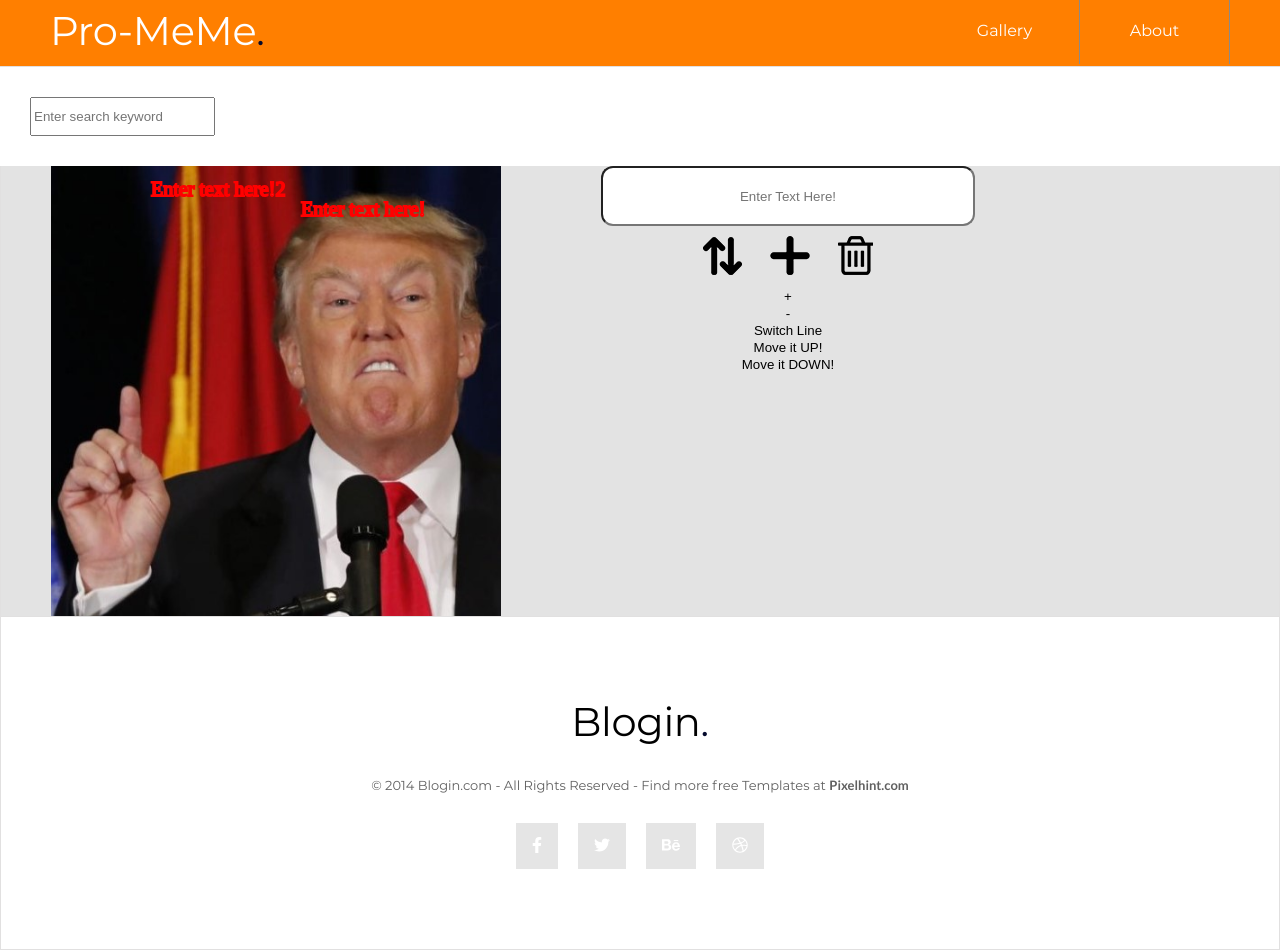
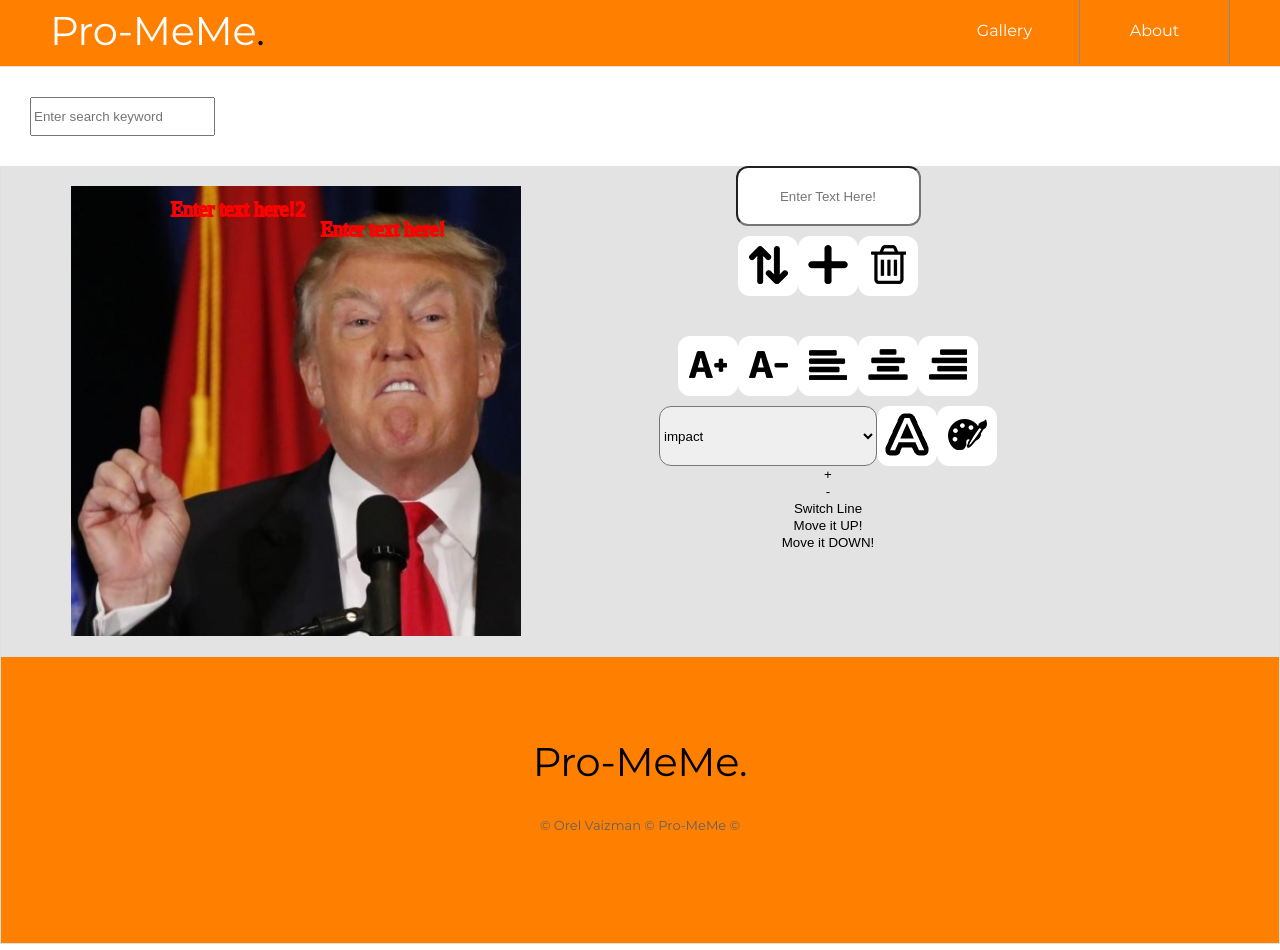
Before and after one commit to OrelVaizman/MemeGenerator, a plain HTML site: page index.html in a window 1280 px wide. Both pictures are taken after a click on the picture 181 px from the left and 261 px from the top of the page. Drawn offline with Linux system fonts and the light colour scheme.

Commit message:
design - V1.2

```diff
--- a/index.html
+++ b/index.html
@@ -29,15 +29,46 @@
     <main class="main-content container">
         <div class="memegen-container flex">
             <div class="meme-display-container">
-                <canvas id="memegen-canvas" height="450" width="450"></canvas>
-                <div class="editor-container flex column">
+                <canvas id="memegen-canvas" height="450" width="450" class="canvas-style"></canvas>
+                <div class="editor-container flex column align-center">
                     <input type="text" name="text" class="text-input" id="text" placeholder="Enter Text Here!">
-                    <div class="first-buttons">
+                    <div class="first-buttons-bar flex">
                         <button class="editor-buttons" onclick="onSwitchLines()">
                             <img src="imgs/buttons/switch-lines.png">
                         </button>
-                        <button class="editor-buttons"><img src="imgs/buttons/add.png"></button>
-                        <button class="editor-buttons"><img src="imgs/buttons/trash.png"></button>
+                        <button class="editor-buttons">
+                            <img src="imgs/buttons/add.png">
+                        </button>
+                        <button class="editor-buttons">
+                            <img src="imgs/buttons/trash.png">
+                        </button>
+                    </div>
+                    <div class="second-buttons-bar flex">
+                        <button class="editor-buttons" onclick="onSetFontSize('increase')">
+                            <img src="imgs/buttons/increase_font_-_icon.png">
+                        </button>
+                        <button class="editor-buttons" onclick="onSetFontSize('decrease')"><img
+                                src="imgs/buttons/decrease_font_-_icon.png"></button>
+                        <button class="editor-buttons">
+                            <img src="imgs/buttons/align-to-left.png">
+                        </button>
+                        <button class="editor-buttons">
+                            <img src="imgs/buttons/center-text-alignment.png">
+                        </button>
+                        <button class="editor-buttons">
+                            <img src="imgs/buttons/align-to-right.png">
+                        </button>
+                    </div>
+                    <div class="third-buttons-bar flex">
+                        <select class="font-selector">
+                            <option value="impact">impact</option>
+                        </select>
+                        <button class="editor-buttons">
+                            <img src="imgs/buttons/A.png">
+                        </button>
+                        <button class="editor-buttons">
+                            <img src="imgs/buttons/paint-board-and-brush.png">
+                        </button>
                     </div>
                     <button class="increase-size" onclick="onSetFontSize('increase')">+</button>
                     <button class="decrease-size" onclick="onSetFontSize('decrease')">-</button>
@@ -62,10 +93,9 @@
                 </section> -->
     </main>
     <footer class="main-footer flex column align-center">
-        <div class="footer-logo colored-dot logo"><a href="#">Blogin</a>.</div>
-        <small class="copyright">© 2014 Blogin.com - All Rights Reserved - Find more free Templates at <span
-                class="bolded-span">Pixelhint.com</span></small>
-        <ul class="nav-social clean-list flex">
+        <div class="footer-logo colored-dot logo"><a href="#">Pro-MeMe</a>.</div>
+        <small class="copyright">© Orel Vaizman © Pro-MeMe ©</small>
+        <!-- <ul class="nav-social clean-list flex">
             <li class="facebook-icon social-li"><a href="" class="socialmedia-link"><i
                         class="fab fa-facebook-f"></i></a></li>
             <li class="twitter-icon social-li"><a href="" class="socialmedia-link"><i class="fab fa-twitter"></i></a>
@@ -74,7 +104,7 @@
             </li>
             <li class="dribble-icon social-li"><a href="" class="socialmedia-link"><i class="fab fa-dribbble"></i></a>
             </li>
-        </ul>
+        </ul> -->
     </footer>
     <script src="js/util-service.js"></script>
     <script src="js/storage-service.js"></script>
--- a/styles/main.css
+++ b/styles/main.css
@@ -187,6 +187,10 @@ a:hover {
     display: none;
 }
 
+.canvas-style {
+    padding: 1.25rem;
+}
+
 /* Meme Editor */
 
 .editor-container {
@@ -204,7 +208,28 @@ a:hover {
 
 .editor-buttons {
     border-radius: 12px;
-    padding: 0.625rem 0.75rem;
+    /* margin-right: 1.25rem; */
+    background-color: white;
+    height: 3.75rem;
+    width: 3.75rem;
+}
+
+.first-buttons-bar {
+    margin-top: 0.625rem;
+}
+
+.second-buttons-bar {
+    margin-top: 2.5rem;
+}
+
+.third-buttons-bar {
+    margin-top: 0.625rem;
+}
+
+.font-selector {
+    border-radius: 12px;
+    width: 13.625rem;
+    height: 3.75rem;
 }
 
 /* Gallery */
@@ -251,7 +276,7 @@ a:hover {
 /* Footer */
 
 .main-footer {
-    /* background-color: #f8f8f8; */
+    background-color: #ff7f00;
     padding: 5rem;
     border: 1px solid #e1e0e0;
 }
@@ -266,10 +291,6 @@ a:hover {
 
 .copyright {
     font-size: 0.8125rem;
-}
-
-.bolded-span {
-    font-family: lato-bold;
 }
 
 .social-li {
```
Also changed, not shown: imgs/buttons/align-to-right.png (added), imgs/buttons/increase_font_-_icon.png (added), 1 other file.
